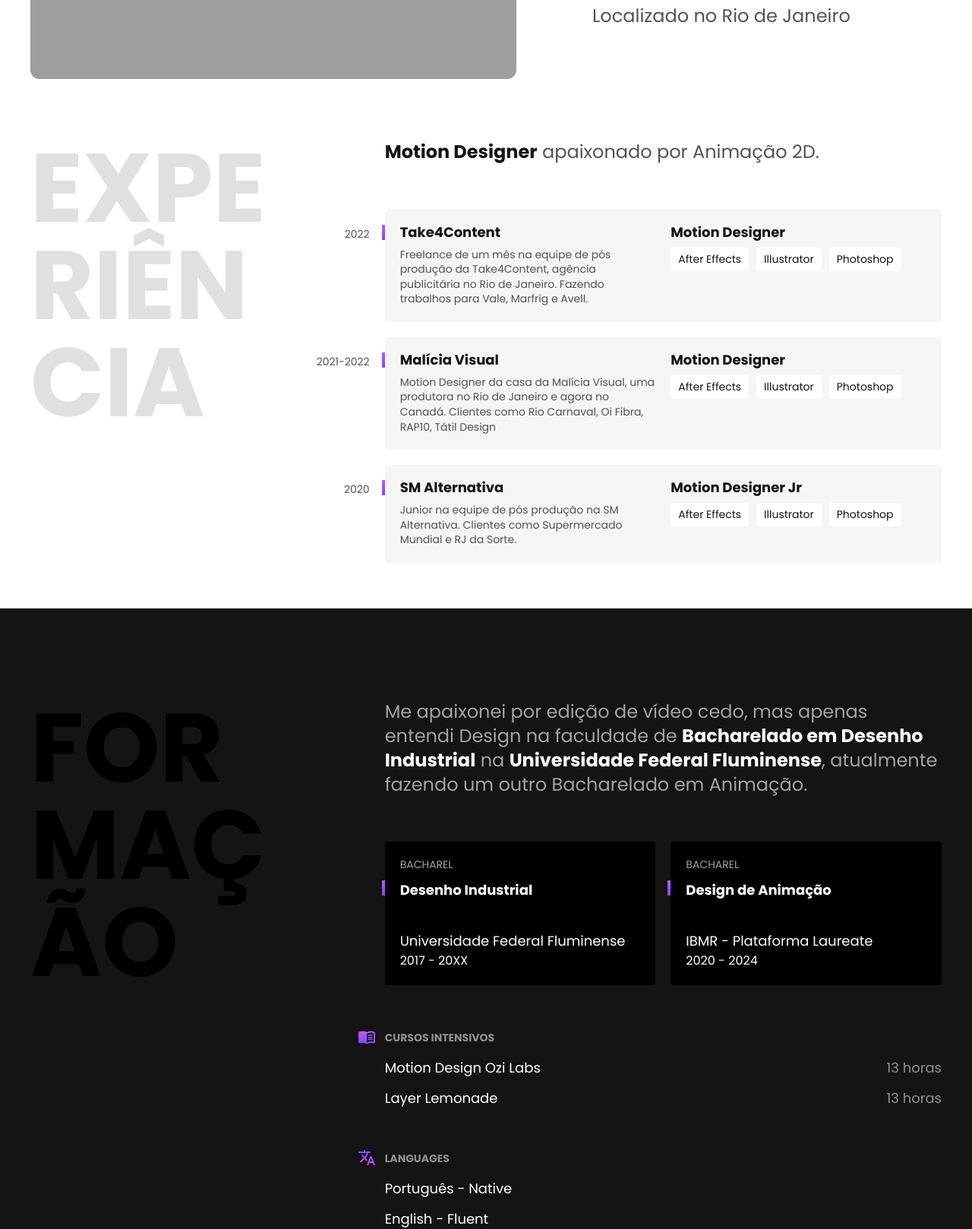
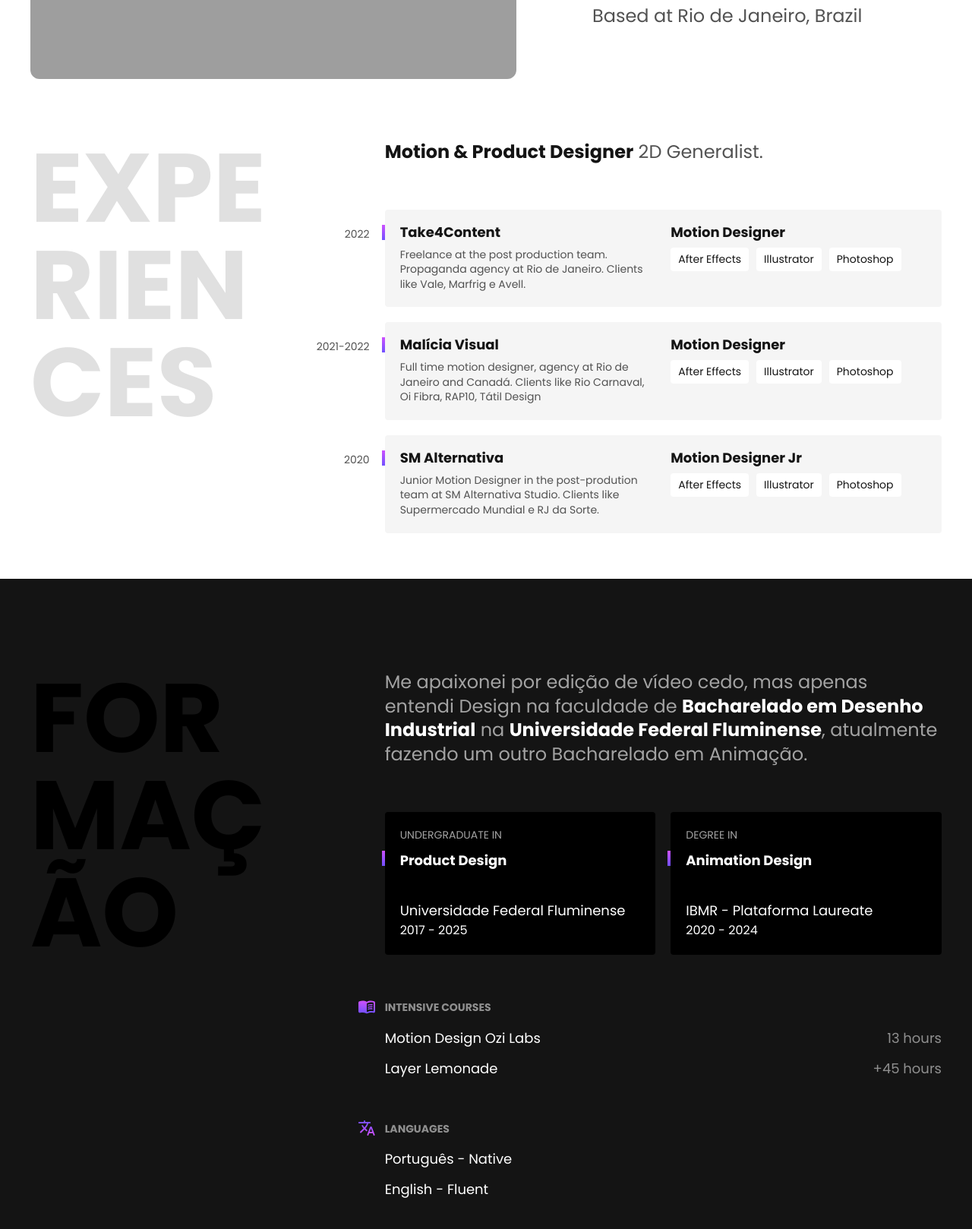
Before and after one commit to matheuspadz/matheuspadz.github.io, a plain HTML site: page index.html in a window 1280 px wide. Shown: the part 471-2089 px from the top of the page at 76% size. Drawn offline with Linux system fonts and the light colour scheme; grey boxes are pictures that could not be loaded.

Commit message:
englishbase

```diff
--- a/index.html
+++ b/index.html
@@ -20,9 +20,9 @@
     <nav>
 
       <ul class="header-menu">
-        <li class=menu-nav><a href="#experiencia">Experiência</a></li>
-        <li class=menu-nav><a href="#formacao">Formação</a></li>
-        <li class=menu-nav><a href="#contato">Contato</a></li>
+        <li class=menu-nav><a href="#experiencia">Experiences</a></li>
+        <li class=menu-nav><a href="#formacao">Education</a></li>
+        <li class=menu-nav><a href="#contato">Contact</a></li>
       </ul>
 
     </nav>
@@ -32,15 +32,15 @@
     <iframe title="vimeo-player" src="https://player.vimeo.com/video/749062811?h=6e342cb454" width="640" height="360" frameborder="0" allowfullscreen></iframe>
     <div>
       <h1>Motion<br> Designer<br> </h1>
-      <p>Localizado no Rio de Janeiro</p>
+      <p>Based at Rio de Janeiro, Brazil</p>
     </div>
   </main>
 
   <section class="experiencia" id="experiencia" aria-label="Experiência">
-    <h2 class="subtitulo">Experiência</h2>
+    <h2 class="subtitulo">Experiences</h2>
 
     <div>
-      <p class="experiencia-texto"> <strong> Motion Designer</strong> apaixonado por Animação 2D.
+      <p class="experiencia-texto"> <strong> Motion & Product Designer</strong> 2D Generalist.
 
         <!-- <p><br>Redirecionando meus estudos e aplicando meus conhecimentos de <strong>Motion</strong>Web!<br>Atualmente focando em <strong>Motion UX/UI Design</strong></p>
       </p> -->
@@ -49,7 +49,7 @@
         <span class="empresa-ano">2022</span>
         <h3 class="empresa-titulo">Take4Content</h3>
         <span class="empresa-titulo">Motion Designer</span>
-        <p class="empresa-texto">Freelance de um mês na equipe de pós produção da Take4Content, agência publicitária no Rio de Janeiro. Fazendo trabalhos para Vale, Marfrig e Avell.</p>
+        <p class="empresa-texto">Freelance at the post production team. Propaganda agency at Rio de Janeiro. Clients like Vale, Marfrig e Avell.</p>
         <ul class="empresa-habilidade">
           <li>After Effects</li>
           <li>Illustrator</li>
@@ -62,7 +62,7 @@
         <span class="empresa-ano">2021-2022</span>
         <h3 class="empresa-titulo">Malícia Visual</h3>
         <span class="empresa-titulo">Motion Designer</span>
-        <p class="empresa-texto">Motion Designer da casa da Malícia Visual, uma produtora no Rio de Janeiro e agora no Canadá. Clientes como Rio Carnaval, Oi Fibra, RAP10, Tátil Design</p>
+        <p class="empresa-texto">Full time motion designer, agency at Rio de Janeiro and Canadá. Clients like Rio Carnaval, Oi Fibra, RAP10, Tátil Design</p>
         <ul class="empresa-habilidade">
           <li>After Effects</li>
           <li>Illustrator</li>
@@ -74,7 +74,7 @@
         <span class="empresa-ano">2020</span>
         <h3 class="empresa-titulo">SM Alternativa</h3>
         <span class="empresa-titulo">Motion Designer Jr</span>
-        <p class="empresa-texto">Junior na equipe de pós produção na SM Alternativa. Clientes como Supermercado Mundial e RJ da Sorte.</p>
+        <p class="empresa-texto">Junior Motion Designer in the post-prodution team at SM Alternativa Studio. Clients like Supermercado Mundial e RJ da Sorte.</p>
         <ul class="empresa-habilidade">
           <li>After Effects</li>
           <li>Illustrator</li>
@@ -95,14 +95,14 @@
         </p>
         <ul class="faculdade-lista">
           <li class="faculdade">
-            <span class="faculdade-tipo">Bacharel</span>
-            <h3 class="faculdade-curso">Desenho Industrial </h3>
+            <span class="faculdade-tipo">Undergraduate in</span>
+            <h3 class="faculdade-curso">Product Design </h3>
             <span class="faculdade-instituicao">Universidade Federal Fluminense</span>
-            <span class=faculdade-ano>2017 - 20XX</span>
+            <span class=faculdade-ano>2017 - 2025</span>
 
           <li class="faculdade">
-            <span class="faculdade-tipo">Bacharel</span>
-            <h3 class="faculdade-curso">Design de Animação </h3>
+            <span class="faculdade-tipo">Degree in</span>
+            <h3 class="faculdade-curso">Animation Design </h3>
             <span class="faculdade-instituicao">IBMR - Plataforma Laureate</span>
             <span>2020 - 2024</span>
           </li>
@@ -110,10 +110,10 @@
 
         <div class="formacao-extra">
           <div class="cursos">
-            <h3>Cursos Intensivos</h3>
+            <h3>Intensive Courses</h3>
             <ul>
-              <li>Motion Design Ozi Labs <span>13 horas</span></li>
-              <li>Layer Lemonade<span>13 horas</span></li>
+              <li>Motion Design Ozi Labs <span>13 hours</span></li>
+              <li>Layer Lemonade<span>+45 hours</span></li>
               <!-- <li>UI Interface para Iniciantes <span>17hrs</span></li>
               <li>HTML e CSS para Iniciantes <span>23hrs</span> </li> -->
           </div>
@@ -134,7 +134,7 @@
 
   <footer class="footer" id="contato">
     <div class="footer-container">
-      <p class="footer-texto">Available for freelance jobs and full-time. <br>Também tenho opção de trabalhar em modelo home-office quanto disponibilidade para trabalhar presencial!</p>
+      <p class="footer-texto">Available for freelance jobs and full-time.
       <ul class="footer-contato">
         <li>
           matheuspadilha@gmail.com
```
